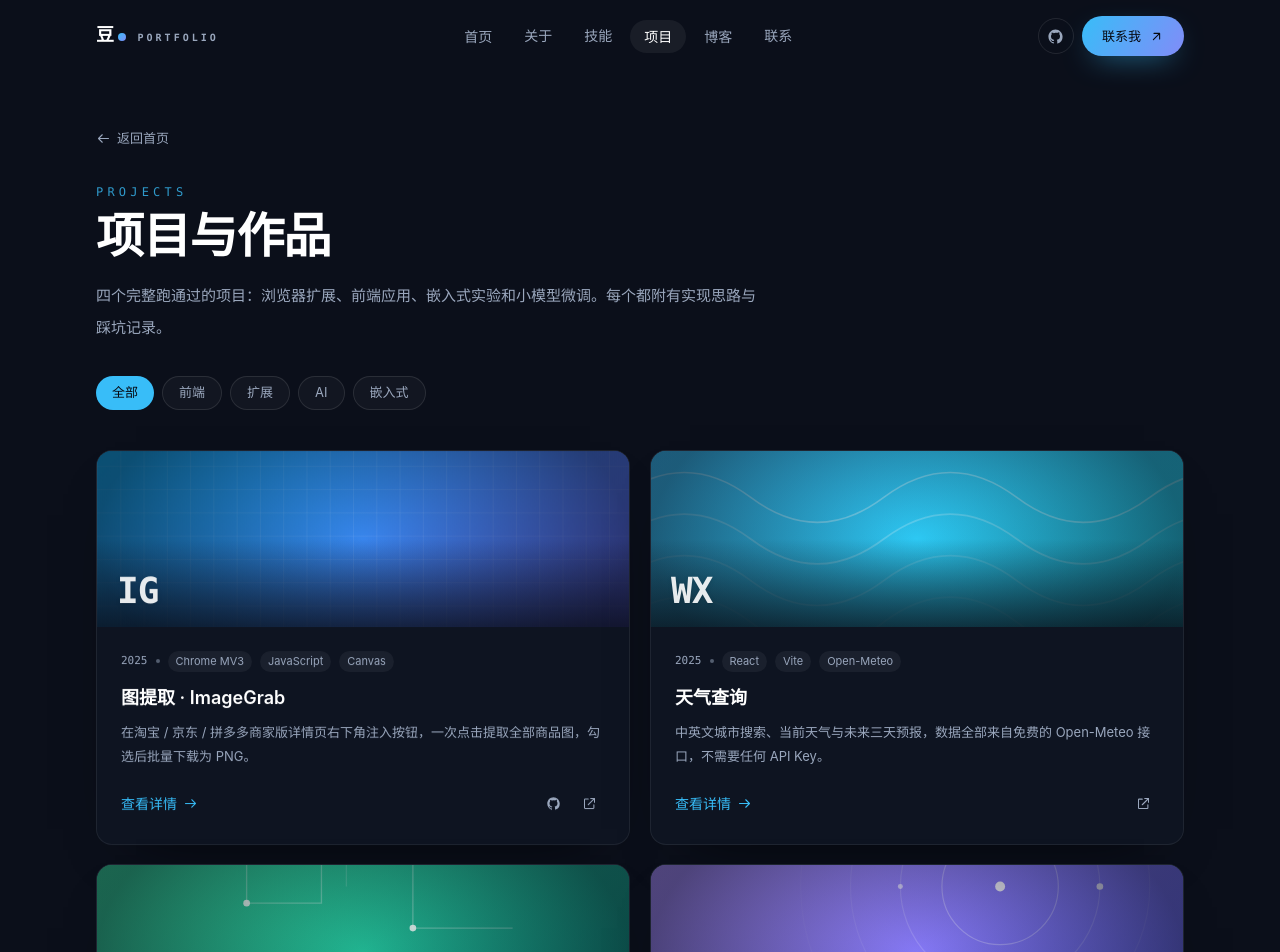
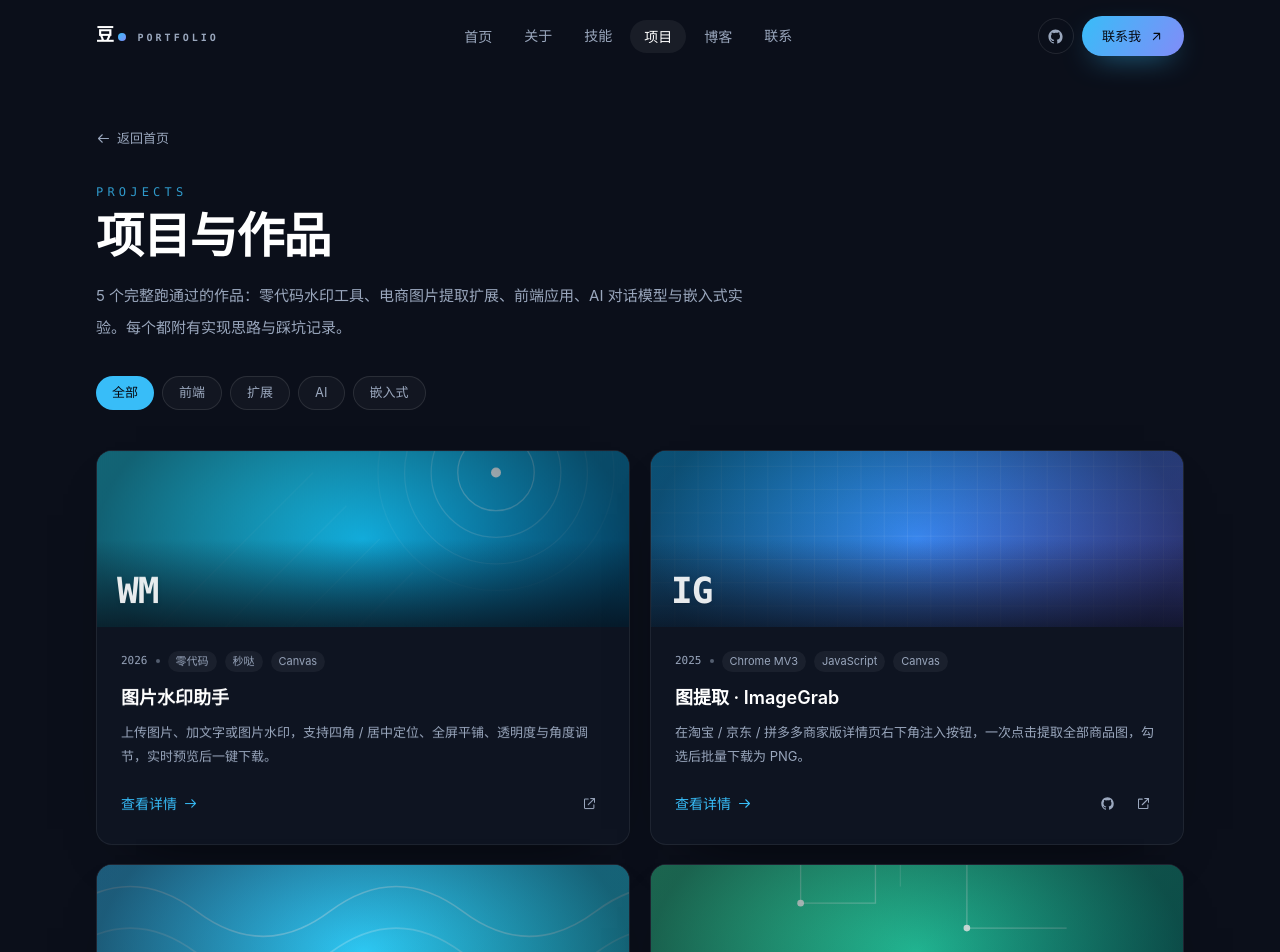
Before and after one commit to Sc30289/personal-site, a React (Vite) app: page /#/projects in a window 1280 px wide. Shown: the top 952 px of the page. Built offline with nearby package versions, Linux system fonts and the light colour scheme.

Commit message:
feat: 个人网站 v1.0 上线（2026-10-30 09:34:20）

```diff
--- a/src/components/CoverArt.tsx
+++ b/src/components/CoverArt.tsx
@@ -76,6 +76,22 @@ export default function CoverArt({ from, to, pattern, mark, className = '' }: Co
           </g>
         )}
 
+        {pattern === 'stamp' && (
+          <g fill="none" stroke="rgba(255,255,255,0.3)" strokeWidth="1.5">
+            <circle cx="480" cy="120" r="46" />
+            <circle cx="480" cy="120" r="78" strokeOpacity="0.6" />
+            <circle cx="480" cy="120" r="110" strokeOpacity="0.35" />
+            <circle cx="480" cy="120" r="142" strokeOpacity="0.18" />
+            <circle cx="480" cy="120" r="6" fill="rgba(255,255,255,0.9)" stroke="none" />
+            <g strokeOpacity="0.16">
+              <path d="M20 360 L260 120" />
+              <path d="M60 400 L300 160" />
+              <path d="M100 440 L340 200" />
+              <path d="M140 480 L380 240" />
+            </g>
+          </g>
+        )}
+
         <rect width="640" height="400" fill={`url(#fade-${id})`} />
       </svg>
 
--- /dev/null
+++ b/src/components/FeaturedCard.tsx
@@ -0,0 +1,75 @@
+import { Link } from 'react-router-dom'
+import type { Project } from '../content/projects'
+import CoverArt from './CoverArt'
+import Icon from './Icon'
+
+const linkIcon = { github: 'github', demo: 'external', doc: 'download' } as const
+
+interface FeaturedCardProps {
+  project: Project
+  index: number
+}
+
+/** 首页「精选作品」大卡片：整卡可点击进入详情页，右下角保留在线体验入口。 */
+export default function FeaturedCard({ project, index }: FeaturedCardProps) {
+  const demo = project.links.find((link) => link.kind === 'demo')
+
+  return (
+    <article className="group card relative flex h-full flex-col overflow-hidden transition-all duration-300 hover:-translate-y-1.5 hover:border-accent/30 hover:shadow-glow">
+      <Link
+        to={`/projects/${project.slug}`}
+        className="absolute inset-0 z-10 rounded-2xl focus-visible:ring-2 focus-visible:ring-accent"
+        aria-label={`查看项目：${project.title}`}
+      />
+
+      <div className="relative">
+        <CoverArt
+          from={project.cover.from}
+          to={project.cover.to}
+          pattern={project.cover.pattern}
+          mark={project.cover.mark}
+          className="h-52 w-full transition-transform duration-500 group-hover:scale-[1.03]"
+        />
+        <span className="absolute left-4 top-4 rounded-full border border-white/15 bg-ink-950/70 px-3 py-1 text-[11px] font-medium text-white/90 backdrop-blur">
+          精选 0{index + 1}
+        </span>
+      </div>
+
+      <div className="relative flex flex-1 flex-col p-6">
+        <div className="flex flex-wrap items-center gap-2 text-[11px] text-muted">
+          <span className="font-mono">{project.year}</span>
+          <span className="h-1 w-1 rounded-full bg-muted/50" />
+          {project.tags.map((tag) => (
+            <span key={tag} className="rounded-full bg-white/[0.05] px-2 py-0.5">
+              {tag}
+            </span>
+          ))}
+        </div>
+
+        <h3 className="mt-3 text-xl font-semibold leading-7 text-white transition-colors group-hover:text-accent">
+          {project.title}
+        </h3>
+        <p className="mt-2 line-clamp-3 text-[13px] leading-6 text-muted">{project.summary}</p>
+
+        <div className="mt-auto flex items-center justify-between gap-3 pt-6">
+          <span className="link-arrow">
+            查看详情
+            <Icon name="arrow-right" size={15} />
+          </span>
+          {demo ? (
+            <a
+              href={demo.href}
+              target="_blank"
+              rel="noreferrer"
+              className="relative z-20 inline-flex items-center gap-1.5 rounded-full border border-white/10 bg-white/[0.04] px-3 py-1.5 text-[12px] text-mist transition-colors hover:border-accent/40 hover:text-white"
+            >
+              <Icon name={linkIcon[demo.kind]} size={13} />
+              {demo.label}
+              <Icon name="arrow-up-right" size={11} />
+            </a>
+          ) : null}
+        </div>
+      </div>
+    </article>
+  )
+}
--- a/src/components/Navbar.tsx
+++ b/src/components/Navbar.tsx
@@ -63,7 +63,7 @@ export default function Navbar() {
       setActiveSection('')
       return
     }
-    const ids = ['about', 'skills', 'contact']
+    const ids = ['about', 'skills', 'projects', 'contact']
     const sections = ids
       .map((id) => document.getElementById(id))
       .filter((el): el is HTMLElement => Boolean(el))
--- a/src/components/ProjectCard.tsx
+++ b/src/components/ProjectCard.tsx
@@ -11,8 +11,14 @@ const linkIcon: Record<string, 'github' | 'external' | 'download'> = {
 
 export default function ProjectCard({ project }: { project: Project }) {
   return (
-    <article className="group card flex h-full flex-col overflow-hidden transition-all duration-300 hover:-translate-y-1 hover:border-accent/25 hover:shadow-glow">
-      <Link to={`/projects/${project.slug}`} aria-label={`查看项目：${project.title}`}>
+    <article className="group card relative flex h-full flex-col overflow-hidden transition-all duration-300 hover:-translate-y-1 hover:border-accent/25 hover:shadow-glow">
+      {/* 整卡点击进入详情页；外链通过更高层级保持可点 */}
+      <Link
+        to={`/projects/${project.slug}`}
+        className="absolute inset-0 z-10 rounded-2xl focus-visible:ring-2 focus-visible:ring-accent"
+        aria-label={`查看项目：${project.title}`}
+      />
+
       <CoverArt
         from={project.cover.from}
         to={project.cover.to}
@@ -20,9 +26,8 @@ export default function ProjectCard({ project }: { project: Project }) {
         mark={project.cover.mark}
         className="h-44 w-full"
       />
-      </Link>
 
-      <div className="flex flex-1 flex-col p-6">
+      <div className="relative flex flex-1 flex-col p-6">
         <div className="flex flex-wrap items-center gap-2 text-[11px] text-muted">
           <span className="font-mono">{project.year}</span>
           <span className="h-1 w-1 rounded-full bg-muted/50" />
@@ -34,16 +39,16 @@ export default function ProjectCard({ project }: { project: Project }) {
         </div>
 
         <h3 className="mt-3 text-lg font-semibold text-white transition-colors group-hover:text-accent">
-          <Link to={`/projects/${project.slug}`}>{project.title}</Link>
+          {project.title}
         </h3>
         <p className="mt-2 line-clamp-2 text-[13px] leading-6 text-muted">{project.summary}</p>
 
         <div className="mt-auto flex items-center justify-between pt-5">
-          <Link to={`/projects/${project.slug}`} className="link-arrow">
+          <span className="link-arrow">
             查看详情
             <Icon name="arrow-right" size={15} />
-          </Link>
-          <div className="flex items-center gap-1">
+          </span>
+          <div className="relative z-20 flex items-center gap-1">
             {project.links.map((link) => (
               <a
                 key={link.href}
--- a/src/components/ProjectsSection.tsx
+++ b/src/components/ProjectsSection.tsx
@@ -1,61 +1,53 @@
-import { useMemo, useState } from 'react'
 import { Link } from 'react-router-dom'
-import { projectCategories, projects } from '../content/projects'
-import ProjectCard from './ProjectCard'
+import { featuredProjects, otherProjects, projects } from '../content/projects'
+import FeaturedCard from './FeaturedCard'
+import Icon from './Icon'
 import Reveal from './Reveal'
 import SectionHead from './SectionHead'
-import Icon from './Icon'
 
 export default function ProjectsSection() {
-  const [filter, setFilter] = useState<string>('all')
-
-  const visible = useMemo(
-    () => (filter === 'all' ? projects : projects.filter((project) => project.category === filter)),
-    [filter],
-  )
-
   return (
     <section id="projects" className="relative scroll-mt-24 py-24 sm:py-28">
       <div className="container-page">
         <SectionHead
           eyebrow="03 / Projects"
-          title="作品集"
-          desc="从浏览器扩展到单片机，每一个都从真实问题出发，并且完整地跑通过一遍。"
+          title="精选作品"
+          desc="三个从真实需求出发、完整跑通过的作品：零代码水印工具、电商图片提取扩展、AI 对话模型实验。点开卡片可以看实现思路。"
           action={
             <Link to="/projects" className="btn-ghost">
-              全部项目
+              全部 {projects.length} 个项目
               <Icon name="arrow-up-right" size={15} />
             </Link>
           }
         />
 
-        <Reveal delay={60}>
-          <div className="mt-10 flex flex-wrap gap-2">
-            {projectCategories.map((category) => (
-              <button
-                key={category.key}
-                type="button"
-                onClick={() => setFilter(category.key)}
-                aria-pressed={filter === category.key}
-                className={`rounded-full px-4 py-1.5 text-[13px] transition-all ${
-                  filter === category.key
-                    ? 'bg-accent text-ink-950'
-                    : 'border border-white/10 bg-white/[0.03] text-muted hover:text-white'
-                }`}
-              >
-                {category.label}
-              </button>
-            ))}
-          </div>
-        </Reveal>
-
-        <div className="mt-8 grid gap-5 md:grid-cols-2">
-          {visible.map((project, index) => (
-            <Reveal key={project.slug} delay={index * 60}>
-              <ProjectCard project={project} />
+        <div className="mt-12 grid gap-6 sm:grid-cols-2 lg:grid-cols-3">
+          {featuredProjects.map((project, index) => (
+            <Reveal key={project.slug} delay={index * 80} className="h-full">
+              <FeaturedCard project={project} index={index} />
             </Reveal>
           ))}
         </div>
+
+        {otherProjects.length > 0 ? (
+          <Reveal delay={160}>
+            <div className="mt-8 flex flex-wrap items-center gap-3">
+              <span className="font-mono text-[11px] uppercase tracking-[0.25em] text-muted/60">
+                更多作品
+              </span>
+              {otherProjects.map((project) => (
+                <Link
+                  key={project.slug}
+                  to={`/projects/${project.slug}`}
+                  className="group inline-flex items-center gap-1.5 rounded-full border border-white/10 bg-white/[0.02] px-3.5 py-1.5 text-[12.5px] text-muted transition-colors hover:border-accent/40 hover:text-white"
+                >
+                  {project.title}
+                  <Icon name="arrow-up-right" size={12} />
+                </Link>
+              ))}
+            </div>
+          </Reveal>
+        ) : null}
       </div>
     </section>
   )
--- a/src/content/profile.ts
+++ b/src/content/profile.ts
@@ -48,7 +48,7 @@ export const profile: Profile = {
   githubName: 'Sc30289',
   focus: ['前端工程', '物联网应用', 'AI 应用'],
   stats: [
-    { label: '项目', value: '4' },
+    { label: '项目', value: '5' },
     { label: '博客', value: '4' },
     { label: '技术方向', value: '3' },
     { label: '好奇心', value: '∞' },
--- a/src/content/projects.ts
+++ b/src/content/projects.ts
@@ -1,4 +1,4 @@
-export type CoverPattern = 'grid' | 'orbit' | 'wave' | 'circuit'
+export type CoverPattern = 'grid' | 'orbit' | 'wave' | 'circuit' | 'stamp'
 
 export interface ProjectLink {
   label: string
@@ -18,9 +18,70 @@ export interface Project {
   highlights: string[]
   links: ProjectLink[]
   description: string
+  featured?: boolean
 }
 
 export const projects: Project[] = [
+  {
+    slug: 'watermark',
+    title: '图片水印助手',
+    subtitle: '用秒哒零代码平台做的批量加水印工具',
+    year: '2026',
+    category: 'web',
+    tags: ['零代码', '秒哒', 'Canvas'],
+    summary:
+      '上传图片、加文字或图片水印，支持四角 / 居中定位、全屏平铺、透明度与角度调节，实时预览后一键下载。',
+    cover: { from: '#22d3ee', to: '#0284c7', pattern: 'stamp', mark: 'WM' },
+    featured: true,
+    highlights: [
+      '百度秒哒生成：自然语言描述需求，直接出可用页面',
+      '文字 / 图片两种水印，四角、居中或全屏平铺',
+      '透明度、角度、边距可调，防搬运的同时不挡主体',
+      'Canvas 实时预览，按原图分辨率导出',
+    ],
+    links: [
+      { label: '在线体验', href: 'https://app-fcri6lx0tqm9.miaoda.online', kind: 'demo' },
+    ],
+    description: `## 需求来自真实场景
+
+做电商和自媒体的同学，图片经常被搬运，加个水印是最直接的防护。但用 PS 一张张处理太慢，于是想做一个「上传 → 调参数 → 下载」的小工具。
+
+## 用秒哒零代码搭出来
+
+在百度秒哒里用自然语言描述需求，平台直接生成了可用的页面：
+
+- 上传图片（支持多张）
+- 文字水印：内容、字号、颜色
+- 图片水印：上传 logo 作为水印
+- 位置：四个角、居中，或全屏平铺
+- 参数：透明度、旋转角度、边距
+- 实时预览 + 一键下载
+
+## 实现要点
+
+预览和导出都走 Canvas：先把原图画到画布上，再按参数叠加水印文字或图片，最后 \`toBlob\` 导出 PNG，保证输出是原图分辨率而不是缩略图。
+
+\`\`\`js
+const canvas = document.createElement('canvas')
+canvas.width = img.naturalWidth
+canvas.height = img.naturalHeight
+const ctx = canvas.getContext('2d')
+ctx.drawImage(img, 0, 0)
+ctx.globalAlpha = opacity
+ctx.drawImage(logo, x, y, w, h) // 或 fillText
+canvas.toBlob((blob) => download(blob), 'image/png')
+\`\`\`
+
+## 局限与后续
+
+- 纯前端处理，图片不上传服务器，隐私友好
+- 批量处理多张时受浏览器内存限制
+- 后续想加：水印模板保存、批量重命名、EXIF 保留
+
+## 收获
+
+零代码平台把「想法 → 可用产品」的路径压缩到几十分钟，很适合验证需求；当交互变复杂时，还是需要自己写代码——这也是我后来做 ImageGrab 的原因。`,
+  },
   {
     slug: 'imagegrab',
     title: '图提取 · ImageGrab',
@@ -28,6 +89,7 @@ export const projects: Project[] = [
     year: '2025',
     category: 'ext',
     tags: ['Chrome MV3', 'JavaScript', 'Canvas'],
+    featured: true,
     summary:
       '在淘宝 / 京东 / 拼多多商家版详情页右下角注入按钮，一次点击提取全部商品图，勾选后批量下载为 PNG。',
     cover: { from: '#0ea5e9', to: '#6366f1', pattern: 'grid', mark: 'IG' },
@@ -218,11 +280,12 @@ Proteus 里挂上示波器看 P1.5 的波形：归零瞬间出现约 200ms 的
   },
   {
     slug: 'minimind-lora',
-    title: 'MiniMind LoRA 微调实践',
-    subtitle: '把一个小模型调到「会聊天」',
+    title: 'MiniMind · AI 对话模型',
+    subtitle: '小模型的 SFT 与 LoRA 微调实验',
     year: '2025',
     category: 'ai',
     tags: ['Python', 'PyTorch', 'LoRA'],
+    featured: true,
     summary:
       '在开源小模型上跑通 SFT 与 LoRA 微调：数据清洗、训练脚本、显存优化，以及一轮完整的效果对比。',
     cover: { from: '#a78bfa', to: '#6366f1', pattern: 'orbit', mark: 'AI' },
@@ -276,3 +339,6 @@ export const projectCategories = [
   { key: 'ai', label: 'AI' },
   { key: 'embedded', label: '嵌入式' },
 ] as const
+
+export const featuredProjects = projects.filter((project) => project.featured)
+export const otherProjects = projects.filter((project) => !project.featured)
--- a/src/pages/ProjectsPage.tsx
+++ b/src/pages/ProjectsPage.tsx
@@ -19,7 +19,7 @@ export default function ProjectsPage() {
       <PageHeader
         eyebrow="Projects"
         title="项目与作品"
-        desc="四个完整跑通过的项目：浏览器扩展、前端应用、嵌入式实验和小模型微调。每个都附有实现思路与踩坑记录。"
+        desc={`${projects.length} 个完整跑通过的作品：零代码水印工具、电商图片提取扩展、前端应用、AI 对话模型与嵌入式实验。每个都附有实现思路与踩坑记录。`}
       >
         <div className="mt-8 flex flex-wrap gap-2">
           {projectCategories.map((category) => (
```
Also changed, not shown: 7 other files (tests, documents, lock files or other folders). Lines whose indentation alone changed are shown as unchanged.
